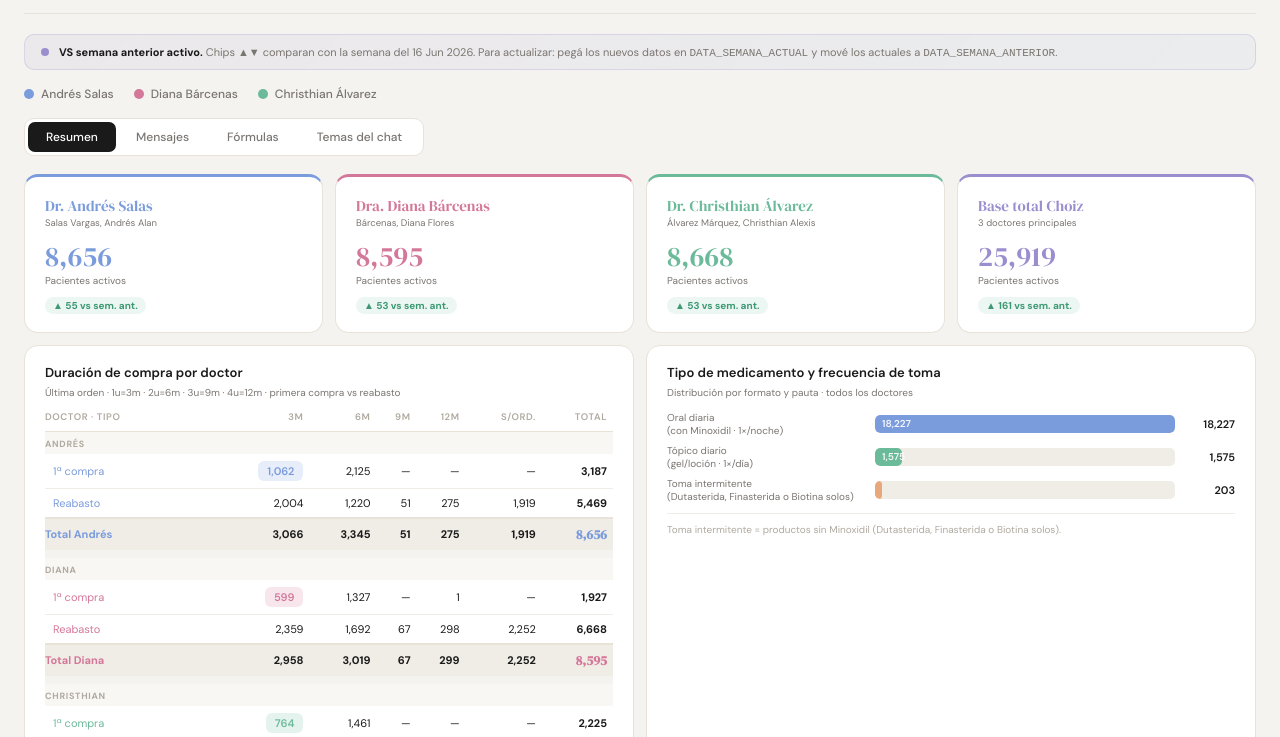
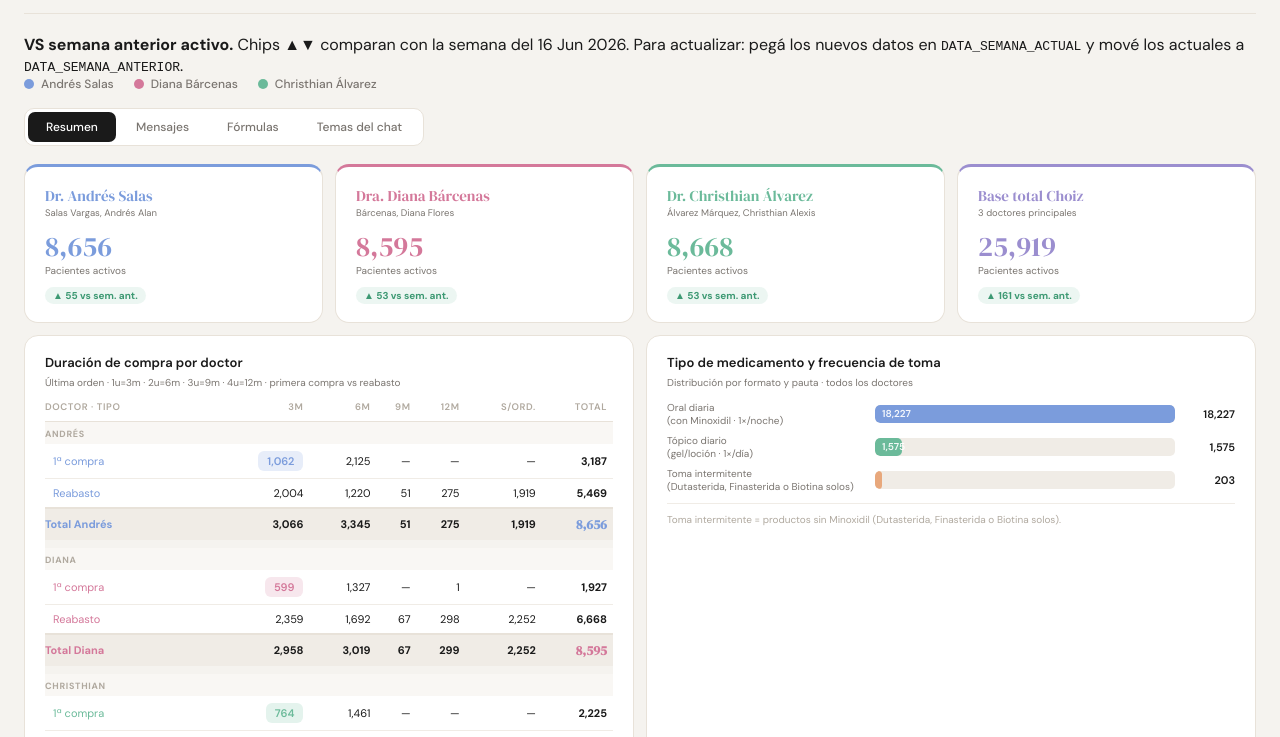
Before and after one commit to cperez-choiz/seguimiento-medico, a plain HTML site: page index.html in a window 1280 px wide. Shown: the part 78-815 px from the top of the page. Drawn offline with Linux system fonts and the light colour scheme.

Commit message:
Update index.html

```diff
--- a/index.html
+++ b/index.html
@@ -19,8 +19,6 @@ body{font-family:'DM Sans',sans-serif;background:var(--bg);color:var(--text);pad
 .header p{font-size:12px;color:var(--muted);margin-top:3px;}
 .week-pill{background:var(--accent-bg);border:1px solid rgba(155,142,207,.3);border-radius:20px;padding:5px 13px;font-size:11px;color:var(--accent);font-weight:600;}
 .week-sub{font-size:10px;color:var(--muted2);margin-top:4px;text-align:right;}
-.vs-banner{background:linear-gradient(135deg,rgba(155,142,207,.1) 0%,rgba(123,156,220,.08) 100%);border:1px solid rgba(155,142,207,.25);border-radius:10px;padding:10px 16px;margin-bottom:16px;display:flex;align-items:center;gap:10px;font-size:11px;color:var(--muted);}
-.vs-banner strong{color:var(--text);}
 .vs-dot{width:8px;height:8px;border-radius:50%;background:var(--accent);flex-shrink:0;}
 .doc-legend{display:flex;gap:20px;margin-bottom:16px;}
 .doc-leg{display:flex;align-items:center;gap:7px;font-size:12px;font-weight:500;color:var(--muted);}
@@ -144,8 +142,6 @@ body{font-family:'DM Sans',sans-serif;background:var(--bg);color:var(--text);pad
   </div>
 </div>
 
-<div class="vs-banner">
-  <div class="vs-dot"></div>
   <div><strong>VS semana anterior activo.</strong> Chips ▲▼ comparan con la semana del 16 Jun 2026. Para actualizar: pegá los nuevos datos en <code>DATA_SEMANA_ACTUAL</code> y mové los actuales a <code>DATA_SEMANA_ANTERIOR</code>.</div>
 </div>
 
```
